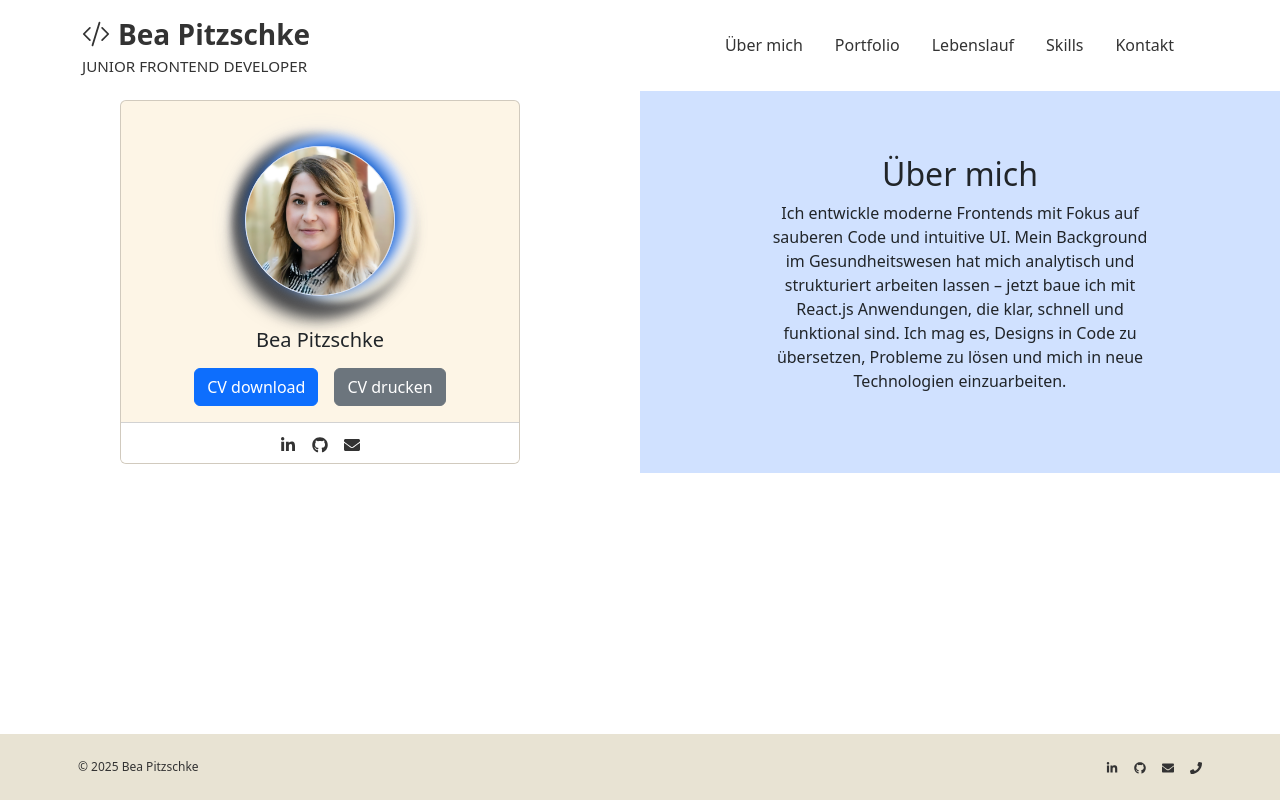
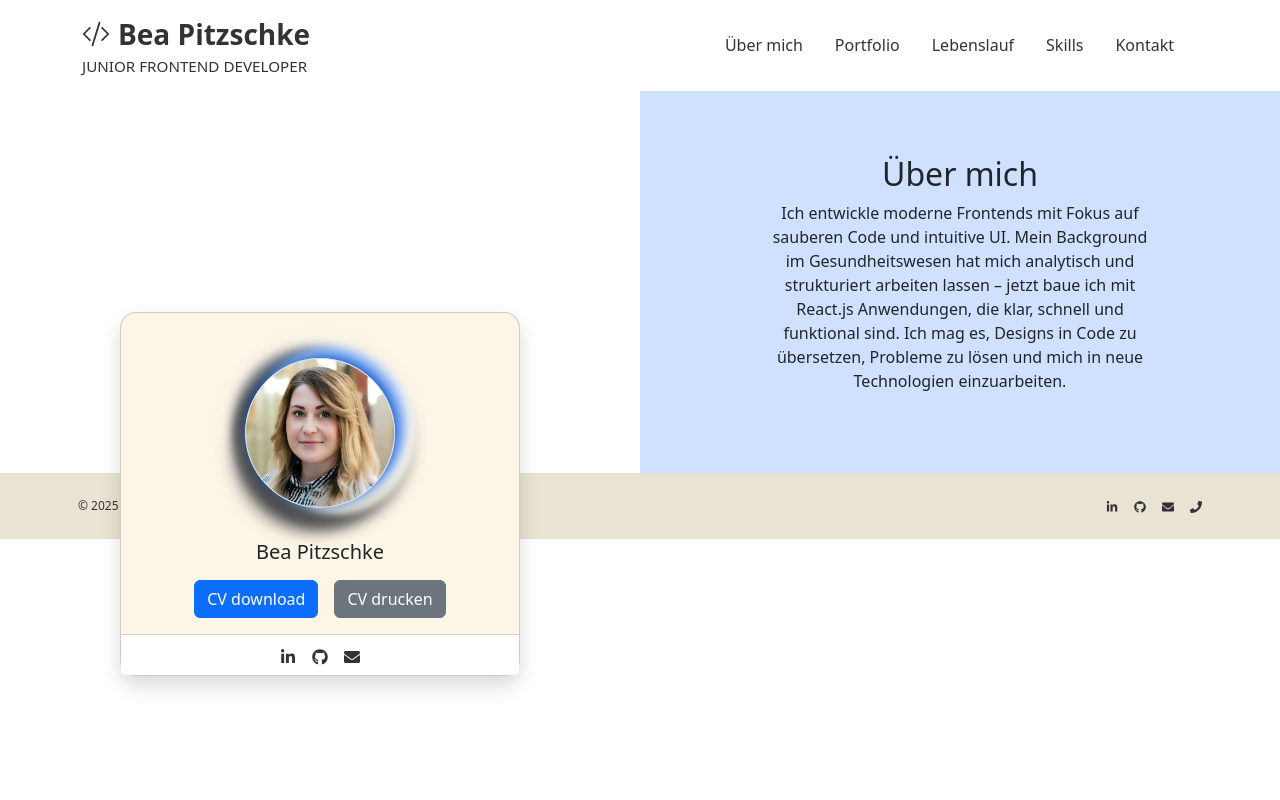
Before and after one commit to BeaCoden/my-cv, a React (Create React App) app: page / in a window 1280 px wide. Built offline with nearby package versions, Linux system fonts and the light colour scheme.

Commit message:
Refactor Navbar, ProfileCard, Hero, and Home styles; improve layout, responsiveness, and clean up unused CSS BUG media queries error

```diff
--- a/src/components/navbar/Navbar.module.css
+++ b/src/components/navbar/Navbar.module.css
@@ -58,7 +58,6 @@
 }
 
 @media screen and (max-width: 991.98px) {
-
   .navbar {
     flex-direction: row;
     justify-content: space-between;
@@ -69,7 +68,6 @@
   .customToggle {
     display: flex;
     position: fixed;
-    top: 1rem;
     right: 1rem;
     z-index: 10000;
     color: var(--font-dark-grey-color);
--- a/src/components/profilCard/ProfileCard.module.css
+++ b/src/components/profilCard/ProfileCard.module.css
@@ -66,3 +66,17 @@
     box-shadow: 0 10px 20px rgba(0, 0, 0, 0.15);
   }
 }
+
+@media screen and (min-width: 769px) {
+  .cardContainer {
+    position: absolute;
+    /* width: 350px; */
+    top: 30px;
+    left: 50%;
+    transform: translateX(-50%);
+    padding-top: 45px;
+    z-index: 10;
+    border-radius: 16px;
+    box-shadow: 0 10px 20px rgba(0, 0, 0, 0.15);
+  }
+}
--- a/src/index.css
+++ b/src/index.css
@@ -4,9 +4,9 @@
   box-sizing: border-box;
 }
 
-html,
-body {
+html, body, #root {
   height: 100%;
+  margin: 0;
 }
 
 body {
@@ -42,11 +42,9 @@ body {
   --detail-beige-color: #f7e9d7;
 }
 
-
 #root {
   display: flex;
   flex-direction: column;
-  min-height: 100%;
 }
 
 .appContainer {
@@ -55,6 +53,7 @@ body {
   min-height: 100vh;
 }
 
-.mainContent {
+/* .mainContent {
   flex: 1;
-}
+  display: flex;
+} */
--- a/src/pages/hero/Hero.jsx
+++ b/src/pages/hero/Hero.jsx
@@ -20,8 +20,8 @@ const Hero = () => {
     <section>
       <Container
         fluid
-        className="p-0 h-100">
-        <Row className="h-100 m-0 p-0 flex-wrap">
+        className="p-0">
+        <Row className="m-0 p-0 flex-wrap">
           <Col
             xs={12}
             md={6}
--- a/src/pages/hero/Hero.module.css
+++ b/src/pages/hero/Hero.module.css
@@ -23,5 +23,4 @@
   .rightHalf {
     margin-top: 380px;
   }
-
 }
--- a/src/pages/home/Home.module.css
+++ b/src/pages/home/Home.module.css
@@ -1,4 +1,5 @@
 .homeContainer {
   display: flex;
   flex-direction: column;
+  flex: 1;
 }
```
